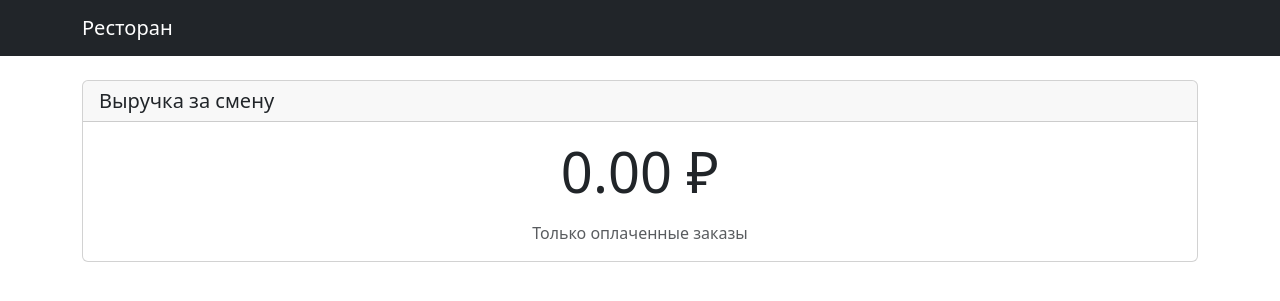
After one commit to K-u-n-i-n/cafe_orders, a Django app: page /orders/revenue/ in a window 1280 px wide. The commit adds this page. Shown: the top 301 px of the page. Run offline with Django 5.2, Linux system fonts and the light colour scheme; data that the repository does not hold is empty.

Commit message:
feat: Реализовать фун-нал расчета выручки за смену

```diff
--- a/orders/templates/orders/order_list.html
+++ b/orders/templates/orders/order_list.html
@@ -7,7 +7,7 @@
   <h1>Заказы</h1>
   <div>
     <a href="{% url 'orders:create' %}" class="btn btn-success">Новый заказ</a>
-    {% comment %} <a href="{% url 'orders:revenue' %}" class="btn btn-info">Выручка</a> {% endcomment %}
+    <a href="{% url 'orders:revenue' %}" class="btn btn-info">Выручка</a>
   </div>
 </div>
 
--- /dev/null
+++ b/orders/templates/orders/revenue_report.html
@@ -0,0 +1,13 @@
+{% extends 'base.html' %} {% block content %}
+<div class="card">
+  <div class="card-header">
+    <h5 class="mb-0">Выручка за смену</h5>
+  </div>
+  <div class="card-body">
+    <div class="display-4 text-center">
+      {{ total_revenue|default:"0.00" }} ₽
+    </div>
+    <div class="text-center text-muted mt-3">Только оплаченные заказы</div>
+  </div>
+</div>
+{% endblock %}
--- a/orders/urls.py
+++ b/orders/urls.py
@@ -4,7 +4,8 @@ from .views import (
     OrderCreateView,
     OrderDeleteView,
     OrderListView,
-    OrderStatusUpdateView
+    OrderStatusUpdateView,
+    RevenueReportView
 )
 
 
@@ -13,6 +14,7 @@ app_name = 'orders'
 urlpatterns = [
     path('', OrderListView.as_view(), name='list'),
     path('create/', OrderCreateView.as_view(), name='create'),
+    path('revenue/', RevenueReportView.as_view(), name='revenue'),
     path('<int:pk>/delete/', OrderDeleteView.as_view(), name='delete'),
     path(
         '<int:pk>/status/', OrderStatusUpdateView.as_view(),
--- a/orders/views.py
+++ b/orders/views.py
@@ -1,9 +1,11 @@
 from django.contrib import messages
+from django.db.models import Sum
 from django.urls import reverse_lazy
 from django.views.generic import (
     CreateView,
     DeleteView,
     ListView,
+    TemplateView,
     UpdateView
 )
 
@@ -157,3 +159,28 @@ class OrderStatusUpdateView(
     def form_valid(self, form):
         messages.success(self.request, 'Статус заказа обновлен')
         return super().form_valid(form)
+
+
+class RevenueReportView(
+    # WaiterRequiredMixin,
+    TemplateView
+):
+    """
+    Представление для отчета о доходах.
+
+    Атрибуты:
+        template_name (str): Имя шаблона, используемого для отображения отчета
+            о доходах.
+    Методы:
+        get_context_data(**kwargs): Получает контекстные данные для шаблона,
+            включая общую сумму дохода.
+    """
+
+    template_name = 'orders/revenue_report.html'
+
+    def get_context_data(self, **kwargs):
+        context = super().get_context_data(**kwargs)
+        total = Order.objects.filter(
+            status=Order.PAID).aggregate(total=Sum('total_price'))
+        context['total_revenue'] = total['total'] or 0
+        return context
```
